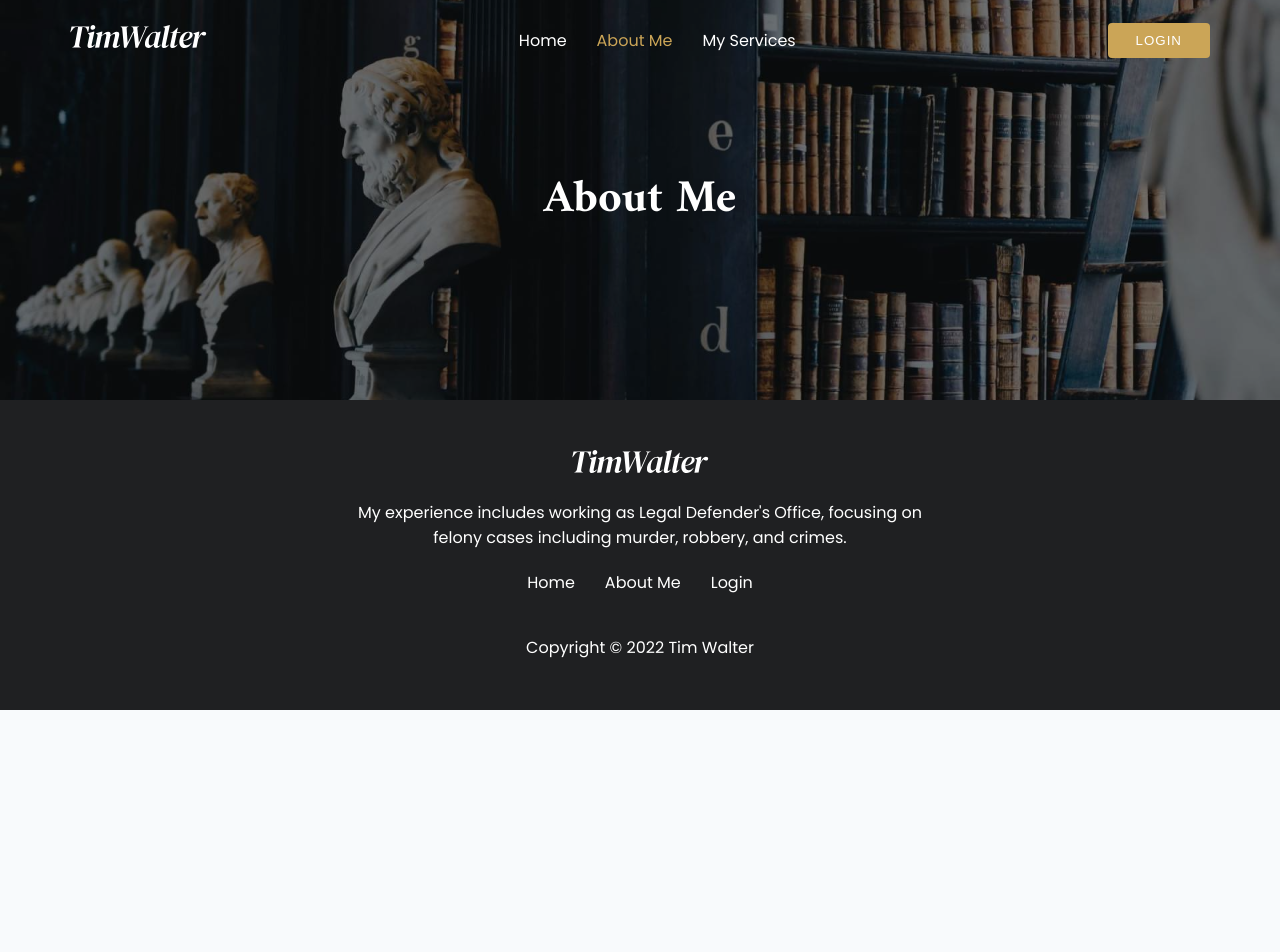
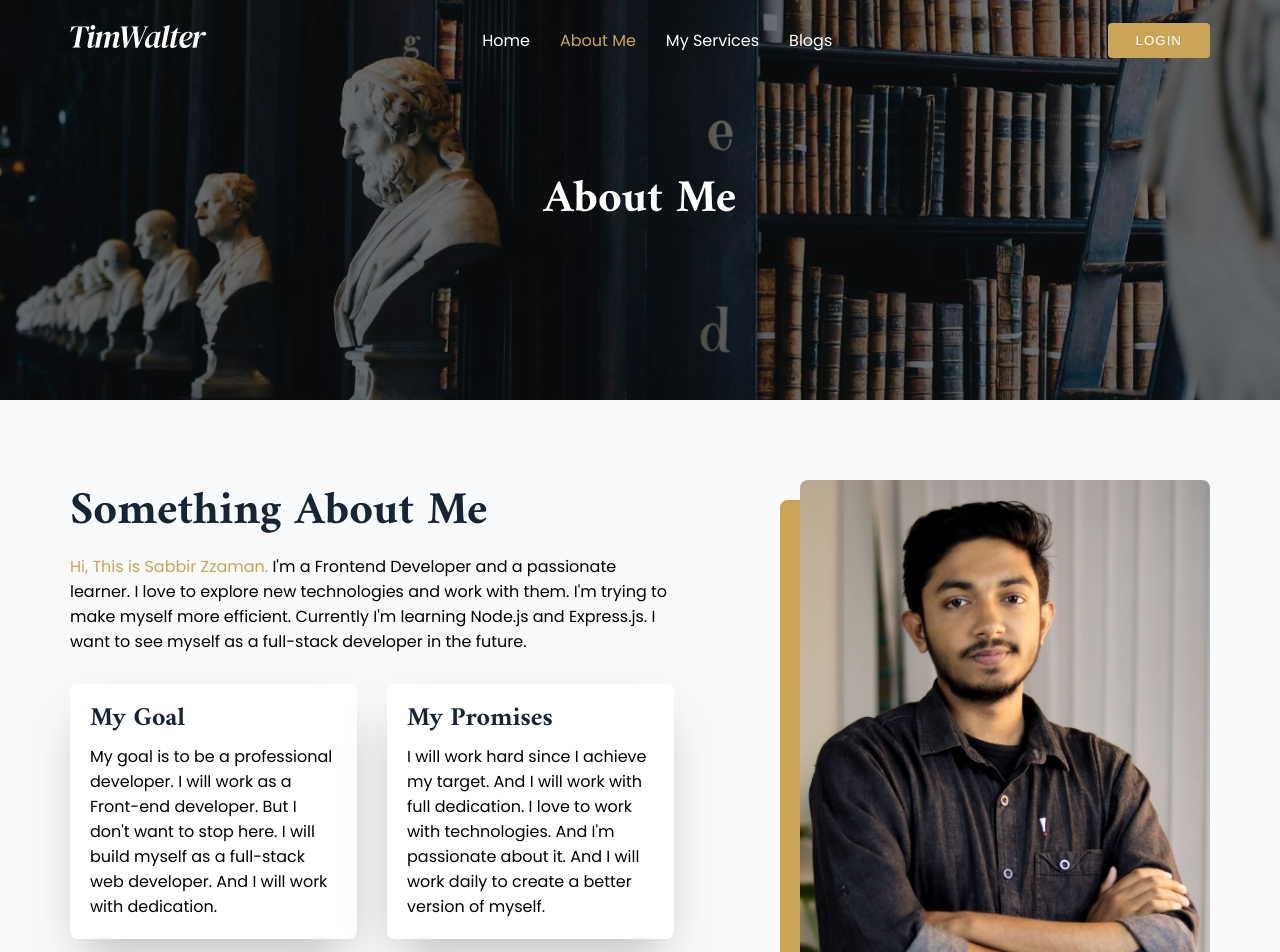
Before and after one commit to sabbirzzaman/tim-walter, a React (Create React App) app: page /about in a window 1280 px wide. Shown: the top 952 px of the page. Before the commit the page ends 800 px from the top, so only its background shows below. Built offline with nearby package versions, Linux system fonts and the light colour scheme; no server answers.

Commit message:
about me page added

```diff
--- a/src/App.js
+++ b/src/App.js
@@ -2,6 +2,7 @@ import { Route, Routes } from 'react-router-dom';
 import Home from './pages/Home/Home/Home';
 import AboutMe from './pages/AboutMe/AboutMe/AboutMe';
 import MyServices from './pages/MyServices/MyServices/MyServices';
+import Blogs from './pages/Blogs/Blogs/Blogs';
 import Checkout from './pages/Checkout/Checkout/Checkout';
 import Header from './pages/Common/Header/Header';
 import Footer from './pages/Common/Footer/Footer';
@@ -20,6 +21,7 @@ function App() {
                 <Route path="home" element={<Home></Home>}></Route>
                 <Route path="about" element={<AboutMe></AboutMe>}></Route>
                 <Route path="services" element={<MyServices></MyServices>}></Route>
+                <Route path='blogs' element={<Blogs></Blogs>}></Route>
                 <Route path="login" element={<Login></Login>}></Route>
                 <Route path="signup" element={<SignUp></SignUp>}></Route>
                 <Route
--- a/src/pages/AboutMe/AboutMe/AboutMe.css
+++ b/src/pages/AboutMe/AboutMe/AboutMe.css
@@ -0,0 +1,48 @@
+.about-container {
+    padding: 80px 0;
+}
+
+.about-container .container {
+    display: grid;
+    grid-template-columns: 60% 40%;
+}
+
+.about {
+    margin-right: 80px;
+}
+
+.about h2 {
+    margin-bottom: 10px;
+}
+
+.about p span {
+    color: #cba557;
+}
+
+.image {
+    text-align: right;
+}
+
+.image img{
+    width: 90%;
+    border-radius: 8px;
+    box-shadow: -20px 20px #cba557;
+}
+
+.my-aim {
+    display: grid;
+    grid-template-columns: repeat(2, 1fr);
+    gap: 30px;
+    margin-top: 30px;
+}
+
+.my-aim div {
+    background-color: #fff;
+    border-radius: 8px;
+    padding: 20px;
+    box-shadow: 0 25px 50px -12px rgb(0 0 0 / 0.25);
+}
+
+.my-aim  h3 {
+    margin-bottom: 10px;
+}
--- a/src/pages/AboutMe/AboutMe/AboutMe.js
+++ b/src/pages/AboutMe/AboutMe/AboutMe.js
@@ -1,5 +1,6 @@
 import React from 'react';
 import TitleBanner from '../../Common/TitleBanner/TitleBanner';
+import image from '../../../images/me.jpg';
 import './AboutMe.css';
 
 const AboutMe = () => {
@@ -8,7 +9,44 @@ const AboutMe = () => {
             <TitleBanner title="About Me"></TitleBanner>
             <div className="about-container">
                 <div className="container">
+                    <div className="about">
+                        <h2>Something About Me</h2>
+                        <p>
+                            <span>Hi, This is Sabbir Zzaman.</span> I'm a
+                            Frontend Developer and a passionate learner. I love
+                            to explore new technologies and work with them. I'm
+                            trying to make myself more efficient. Currently I'm
+                            learning Node.js and Express.js. I want to see
+                            myself as a full-stack developer in the future.
+                        </p>
 
+                        <div className="my-aim">
+                            <div>
+                                <h3>My Goal</h3>
+                                <p>
+                                    My goal is to be a professional developer. I
+                                    will work as a Front-end developer. But I
+                                    don't want to stop here. I will build myself
+                                    as a full-stack web developer. And I will
+                                    work with dedication.
+                                </p>
+                            </div>
+                            <div>
+                                <h3>My Promises</h3>
+                                <p>
+                                    I will work hard since I achieve my target.
+                                    And I will work with full dedication. I love
+                                    to work with technologies. And I'm
+                                    passionate about it. And I will work daily
+                                    to create a better version of myself.
+                                </p>
+                            </div>
+                        </div>
+                    </div>
+
+                    <div className="image">
+                        <img src={image} alt="" />
+                    </div>
                 </div>
             </div>
         </>
--- /dev/null
+++ b/src/pages/Blogs/Blogs/Blogs.js
@@ -0,0 +1,19 @@
+import React from 'react';
+import TitleBanner from '../../Common/TitleBanner/TitleBanner';
+import './Blogs.css'
+
+const Blogs = () => {
+    return (
+        <>
+            <TitleBanner title='Blogs'></TitleBanner>
+
+            <div className="blogs-container">
+                <div className="container">
+
+                </div>
+            </div>
+        </>
+    );
+};
+
+export default Blogs;
--- a/src/pages/Common/Header/Header.js
+++ b/src/pages/Common/Header/Header.js
@@ -41,6 +41,7 @@ const Header = () => {
                     <CustomLink to="/home">Home</CustomLink>
                     <CustomLink to="/about">About Me</CustomLink>
                     <CustomLink to="/services">My Services</CustomLink>
+                    <CustomLink to="/blogs">Blogs</CustomLink>
                 </div>
                 <div className="header-btn">
                     {user ? (
```
Also changed, not shown: src/images/me.jpg (added), src/pages/Blogs/Blogs/Blogs.css (added).
